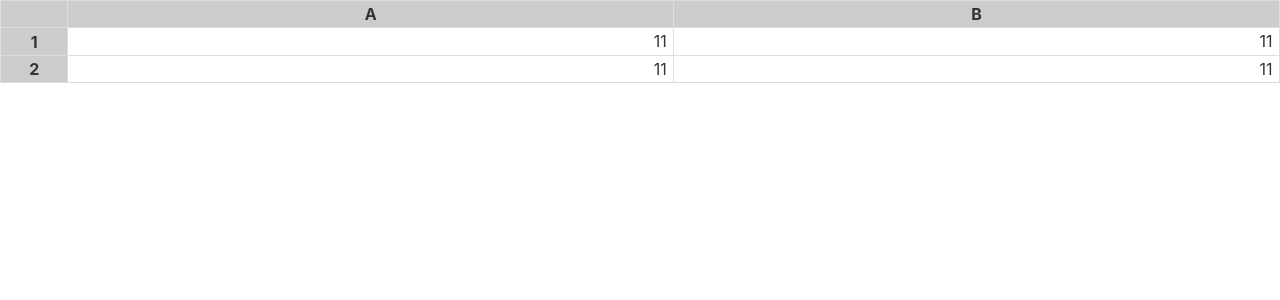
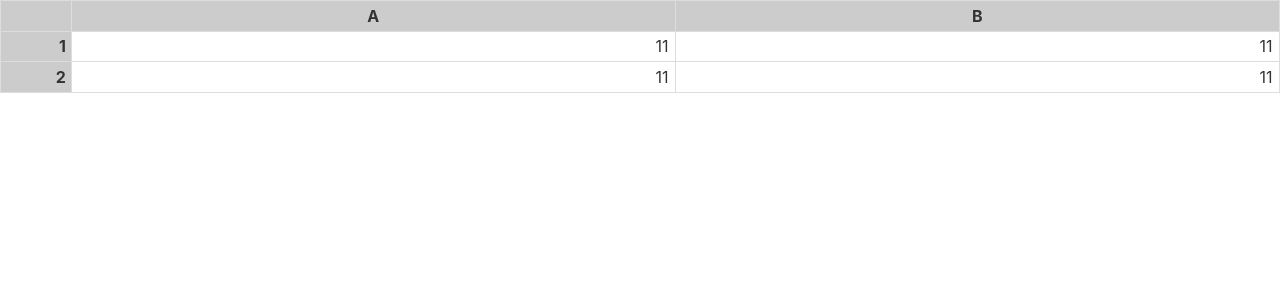
Before and after one commit to joshnuss/svelte-spreadsheet, a Svelte app: page / in a window 1280 px wide. Shown: the top 300 px of the page. Built offline with nearby package versions, Linux system fonts and the light colour scheme.

Commit message:
Updates row header style

```diff
--- a/src/components/Grid.svelte
+++ b/src/components/Grid.svelte
@@ -37,7 +37,11 @@
 
   table th {
     background: #ccc;
-    padding: 0.2em;
+    padding: 0.3em;
+  }
+
+  table tbody th {
+    text-align: right
   }
 
   table tr.header {
```
